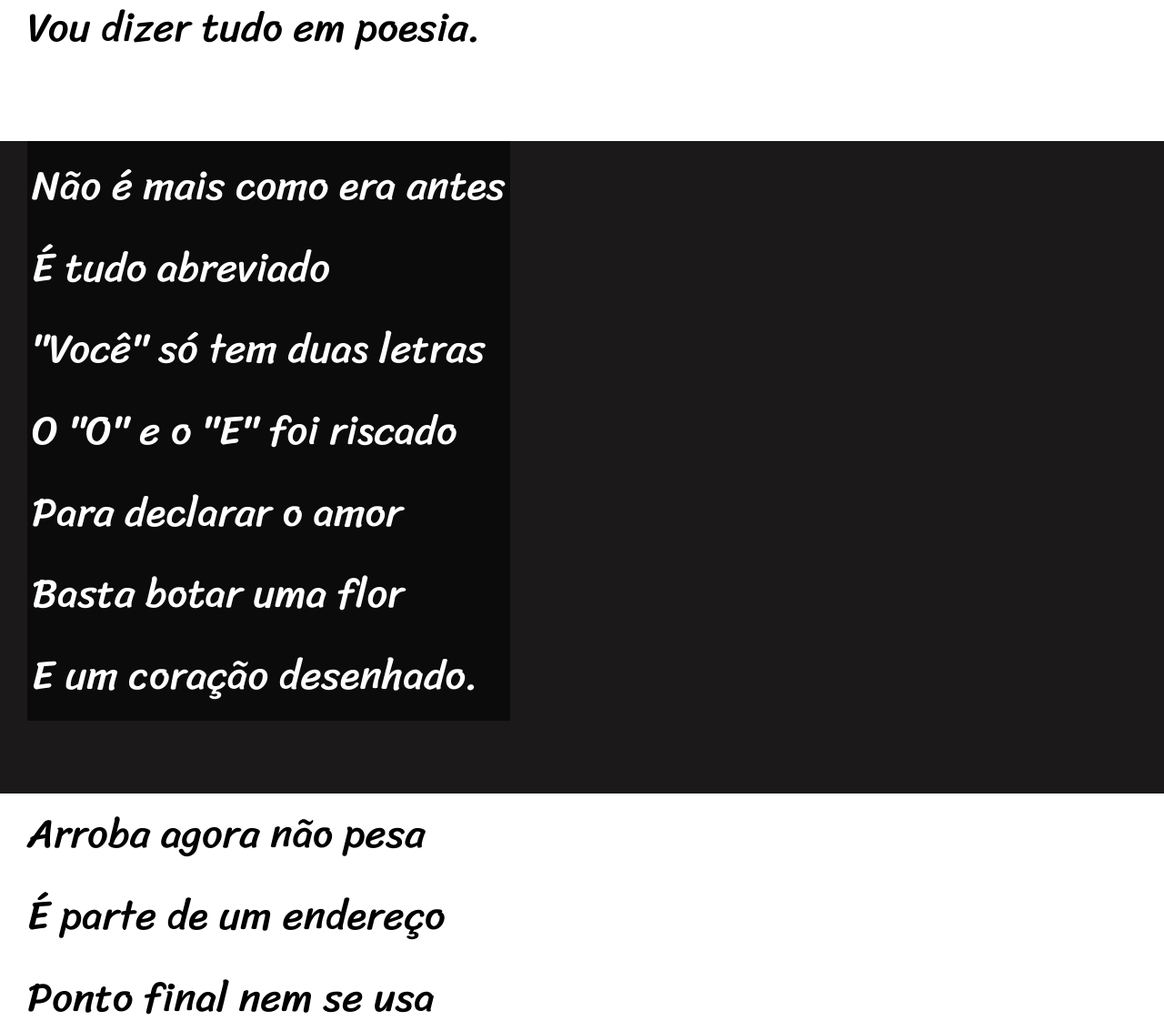
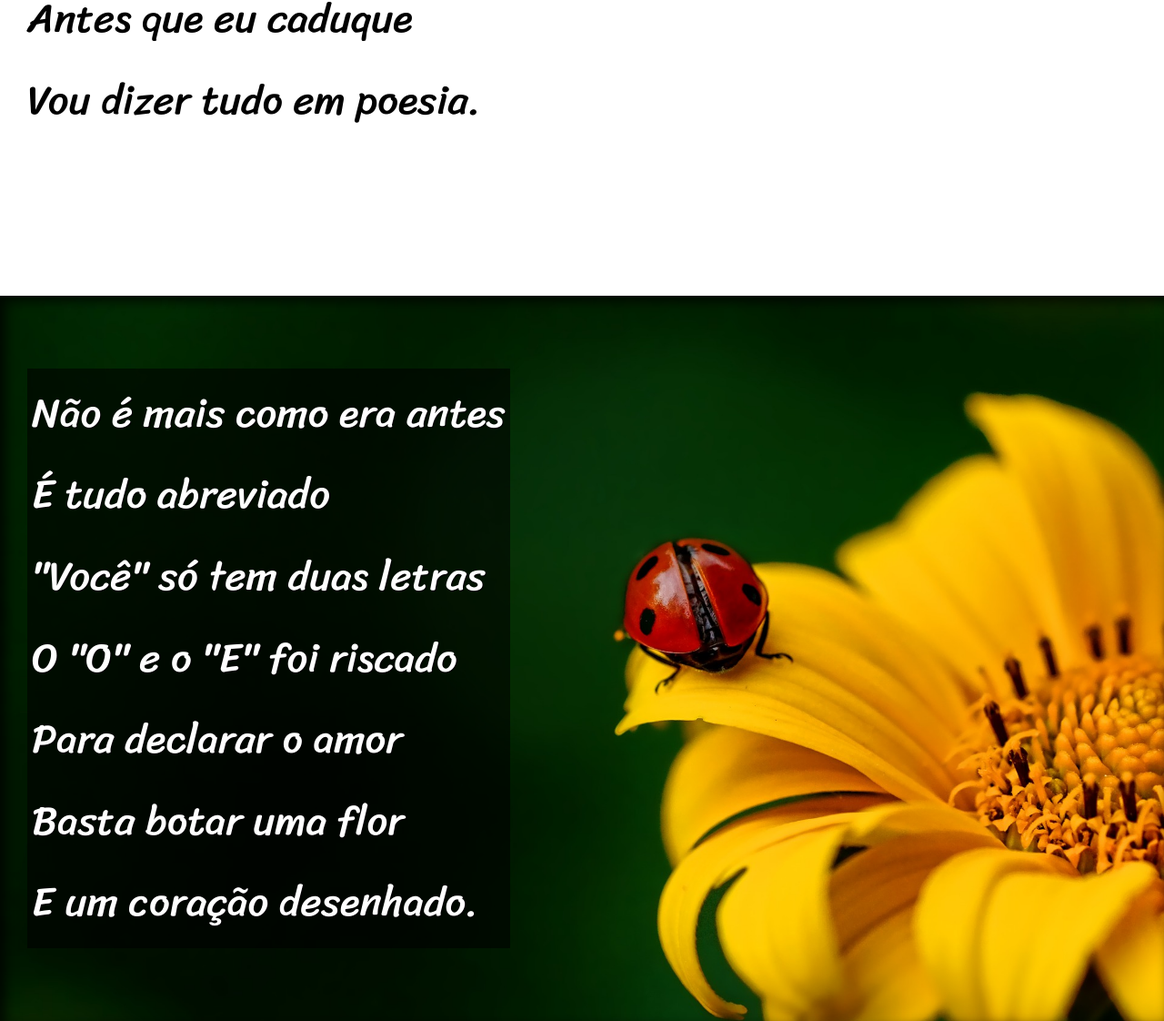
Before and after one commit to otaviopiccolotto/Exercicios, a plain HTML site: page Desafio12/index.html in a window 1280 px wide. Shown: the part 812-1934 px from the top of the page at 91% size. Drawn offline with Linux system fonts and the light colour scheme.

Commit message:
conclusao

```diff
--- a/Desafio12/index.html
+++ b/Desafio12/index.html
@@ -24,7 +24,7 @@
                 </p>
             </section>
 
-            <section class="imagem">
+            <section class="imagem" id="img001">
                 <p>
                     Não é mais como era antes <br>
                     É tudo abreviado <br>
@@ -60,7 +60,7 @@
 
 
 
-            <section class="imagem">
+            <section class="imagem" id="img002">
                 <p>
                     Tenho saudade das cartas <br>
                     Escritas com a própria mão <br>
--- a/Desafio12/style.css
+++ b/Desafio12/style.css
@@ -50,12 +50,17 @@ header a:hover, footer a:hover {
 }
 
 section {
-    font-family: var(--fonte03);
-    font-size: 3.5vw;
-    padding top: 10vh;
+
+    padding-top: 10vh;
     padding-bottom: 10vh;
     line-height: 2em;
     padding-left: 30px;
+    font-family: var(--fonte03);
+    font-size: 3.5vw;
+}
+
+section > p {
+    padding-bottom: 2em;
 }
 
 section.normal {
@@ -66,12 +71,28 @@ section.normal {
 section.imagem {
     background-color: rgb(27, 25, 25);
     color: white;
+    box-shadow: inset 6px 6px 13px 0px rgba(0, 0, 0, 0.774);
+    background-attachment: fixed;
 }
 
 section.imagem > p {
     display: inline-block;
     padding: 5px;
     background-color: rgba(0, 0, 0, 0.578);
+    text-shadow: 1px 1px 0px black;
+}
+
+section#img001 {
+    background-image: url('imagens/background001.jpg');
+    background-position: right center;
+    background-size: cover;
+}
+
+section#img002 {
+    background-image: url('imagens/background002.jpg');
+    background-position: right center;
+    background-size: cover;
+
 }
 
 footer {
```
